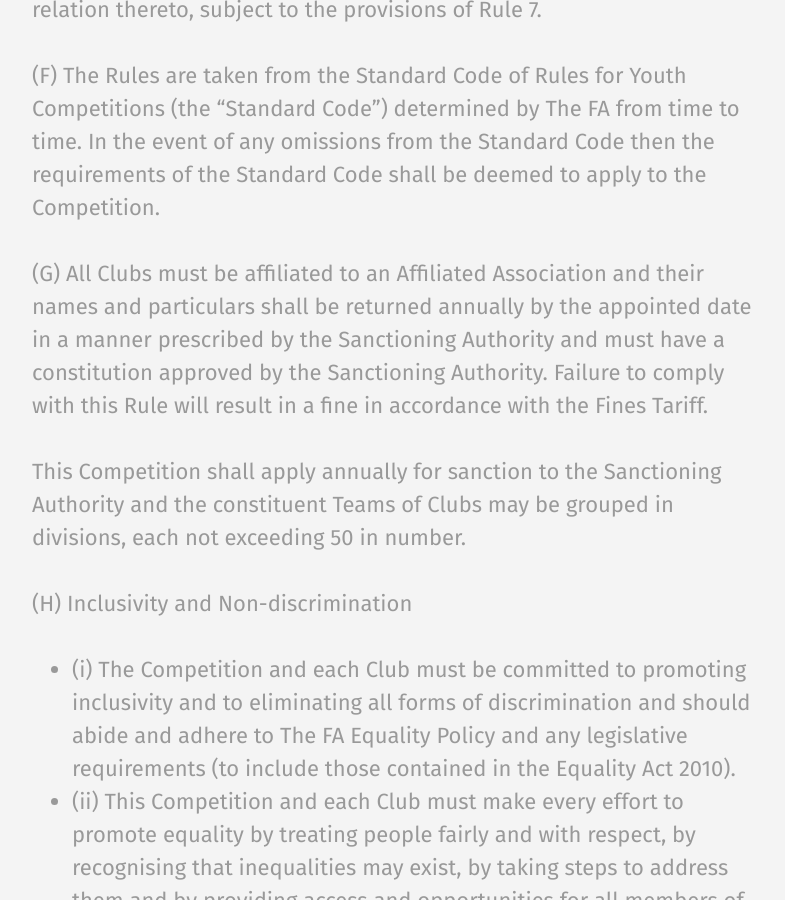
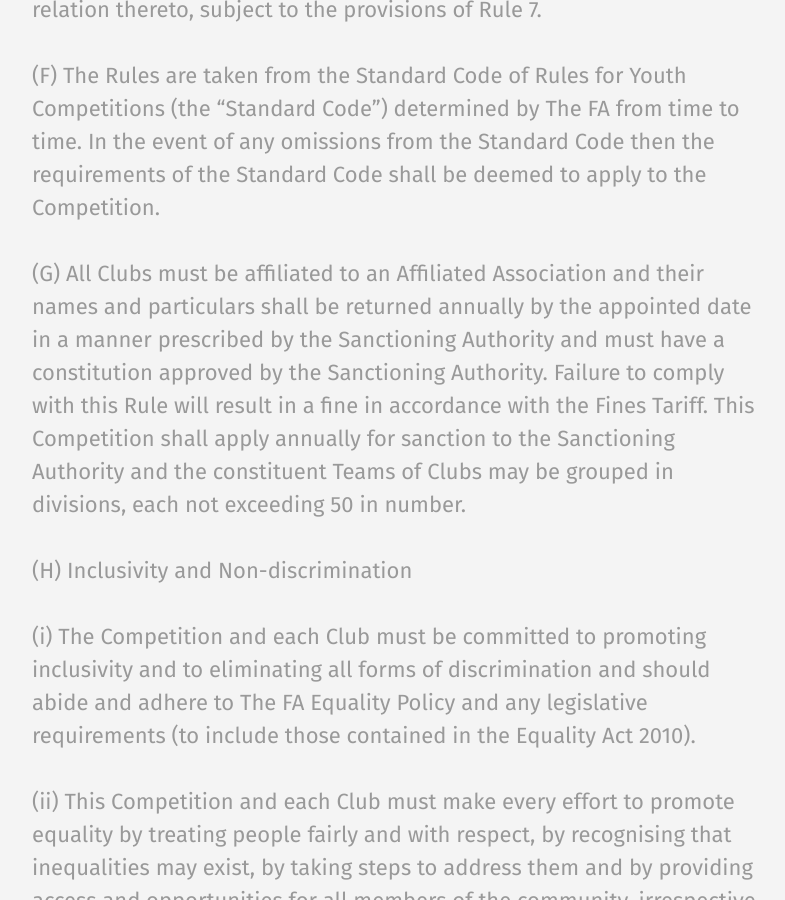
Before and after one commit to rotherleague/Rother, a Jekyll site: the page built from rules.md, in a window 1280 px wide and 900 px high, scrolled down 4344 px. Shown: the whole window, without its empty margins (56-841 px from the left). Built offline with Jekyll 4.4.1, drawn with Linux system fonts in a browser that asks for light colours.

Commit message:
Update 02.md

```diff
--- a/_includes/rules/02.md
+++ b/_includes/rules/02.md
@@ -13,18 +13,20 @@
 (F)	The Rules are taken from the Standard Code of Rules for Youth Competitions (the “Standard Code”) determined by The FA from time to time. In the event of any omissions from the Standard Code then the requirements of the Standard Code shall be deemed to apply to the Competition.
 
 (G)	All Clubs must be affiliated to an Affiliated Association and their names and particulars shall be returned annually by the appointed date in a manner prescribed by the Sanctioning Authority and must have a constitution approved by the Sanctioning Authority. Failure to comply with this Rule will result in a fine in accordance with the Fines Tariff.
+This Competition shall apply annually for sanction to the Sanctioning Authority and the constituent Teams of Clubs may be grouped in divisions, each not exceeding 50  in number.
 
-This Competition shall apply annually for sanction to the Sanctioning Authority and the constituent Teams of Clubs may be grouped in divisions, each not exceeding 50 in number.
+(H)	Inclusivity and Non-discrimination
 
-(H)	 Inclusivity and Non-discrimination
-- (i)	The Competition and each Club must be committed to promoting inclusivity and to eliminating all forms of discrimination and should abide and adhere to The FA Equality Policy and any legislative requirements (to include those contained in the Equality Act 2010).
-- (ii)	This Competition and each Club must make every effort to promote equality by treating people fairly and with respect, by recognising that inequalities may exist, by taking steps to address them and by providing access and opportunities for all members of the community, irrespective of age, gender, gender reassignment, sexual orientation, marital status, race, nationality, ethnic origin, colour, religion or belief, ability or disability or otherwise.
-- (iii)	Any alleged breach of the Equality Act 2010 legislation must be referred to the appropriate Sanctioning Authority for investigation.
+  (i)	The Competition and each Club must be committed to promoting inclusivity and to eliminating all forms of discrimination and should abide and adhere to The FA Equality Policy and any legislative requirements (to include those contained in the Equality Act 2010).
 
-(I)	 Clubs must comply with the provisions of any initiatives of The FA which are adopted by the Competition including, but not limited to, Charter Standard and RESPECT programmes. Failure to comply with this Rule will result in a fine in accordance with the Fines Tariff.
+  (ii)	This Competition and each Club must make every effort to promote equality by treating people fairly and with respect, by recognising that inequalities may exist, by taking steps to address them and by providing access and opportunities for all members of the community, irrespective of age, gender, gender reassignment, sexual orientation, marital status, race, nationality, ethnic origin, colour, religion or belief, ability or disability or otherwise.
 
-(J)	 All Participants shall abide by The Football Association Regulations for Safeguarding Children as determined by The FA from time to time.
+  (iii)	Any alleged breach of the Equality Act 2010 legislation must be referred to the appropriate Sanctioning Authority for investigation.
 
-(K)	 Clubs shall not enter any of their Teams playing at a particular age group in the Competition in any other competition (with the exception of FA and County FA Competitions) except with the written consent of the Management Committee. Failure to comply with this Rule will result in a fine in accordance with the Fines Tariff.
+(I)	Clubs must comply with the provisions of any initiatives of The FA which are adopted by the Competition including, but not limited to, Charter Standard and RESPECT programmes. Failure to comply with this Rule will result in a fine in accordance with the Fines Tariff.
 
-(L)	At the AGM or a SGM called for the purpose, a majority of the delegates present shall have power to decide or adjust the constitution of the divisions at their discretion. When necessary this Rule shall take precedence over Rule 22.
+(J)	All Participants shall abide by The Football Association Regulations for Safeguarding Children as determined by The FA from time to time.
+
+(K)	Clubs shall not enter any of their Teams playing at a particular age group in the Competition in any other competition (with the exception of FA and County FA Competitions) except with the written consent of the Management Committee. Failure to comply with this Rule will result in a fine in accordance with the Fines Tariff.
+
+(L)	At the AGM or a SGM called for the purpose, a majority of the delegates present shall have power to decide or adjust the constitution of the divisions at their discretion.  When necessary this Rule shall take precedence over Rule 22.
```
